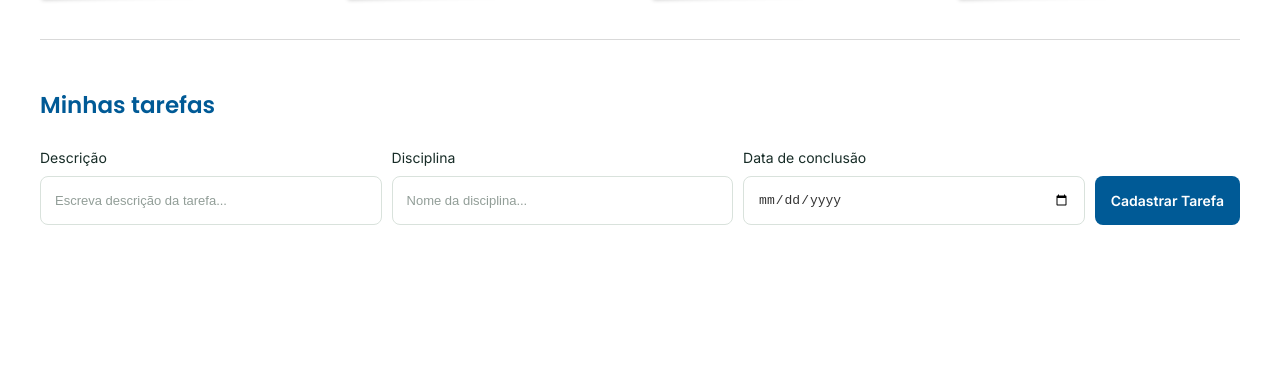
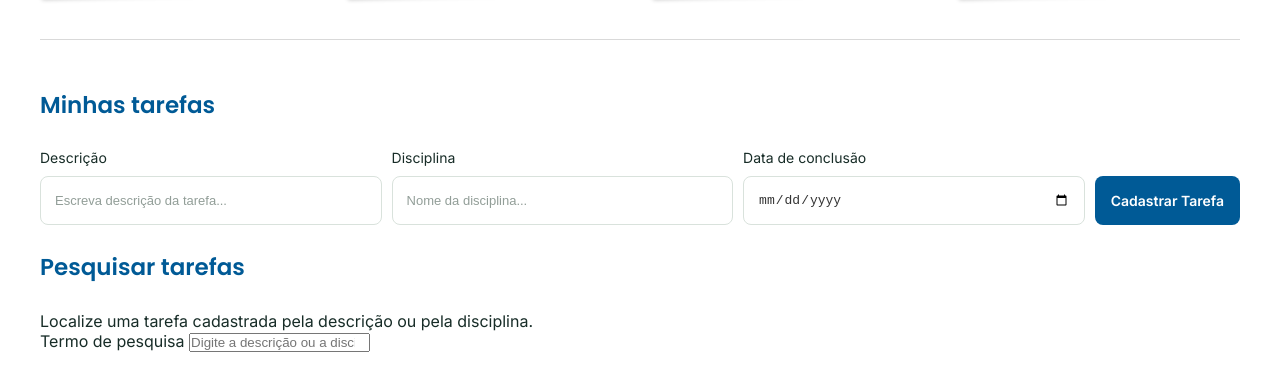
Before and after one commit to lsfredo/to-do-list-aluno-senac, a plain HTML site: page index.html in a window 1280 px wide. Shown: the part 412-802 px from the top of the page. Drawn offline with Linux system fonts and the light colour scheme.

Commit message:
Adiciona campo de pesquisa de tarefas

```diff
--- a/index.html
+++ b/index.html
@@ -158,6 +158,23 @@
 
             </form>
 
+            <!-- Seção de pesquisa de tarefas -->
+            <div class="campo-pesquisa">
+                <h2>Pesquisar tarefas</h2>
+                <p>Localize uma tarefa cadastrada pela descrição ou pela disciplina.</p>
+
+                <label for="pesquisa-tarefa">
+                    Termo de pesquisa
+                </label>
+
+                <input
+                    type="search"
+                    id="pesquisa-tarefa"
+                    placeholder="Digite a descrição ou a disciplina"
+                    oninput="pesquisarTarefas()"
+                >
+            </div>
+
 
             <!-- LISTA DE TAREFAS -->
 
```
